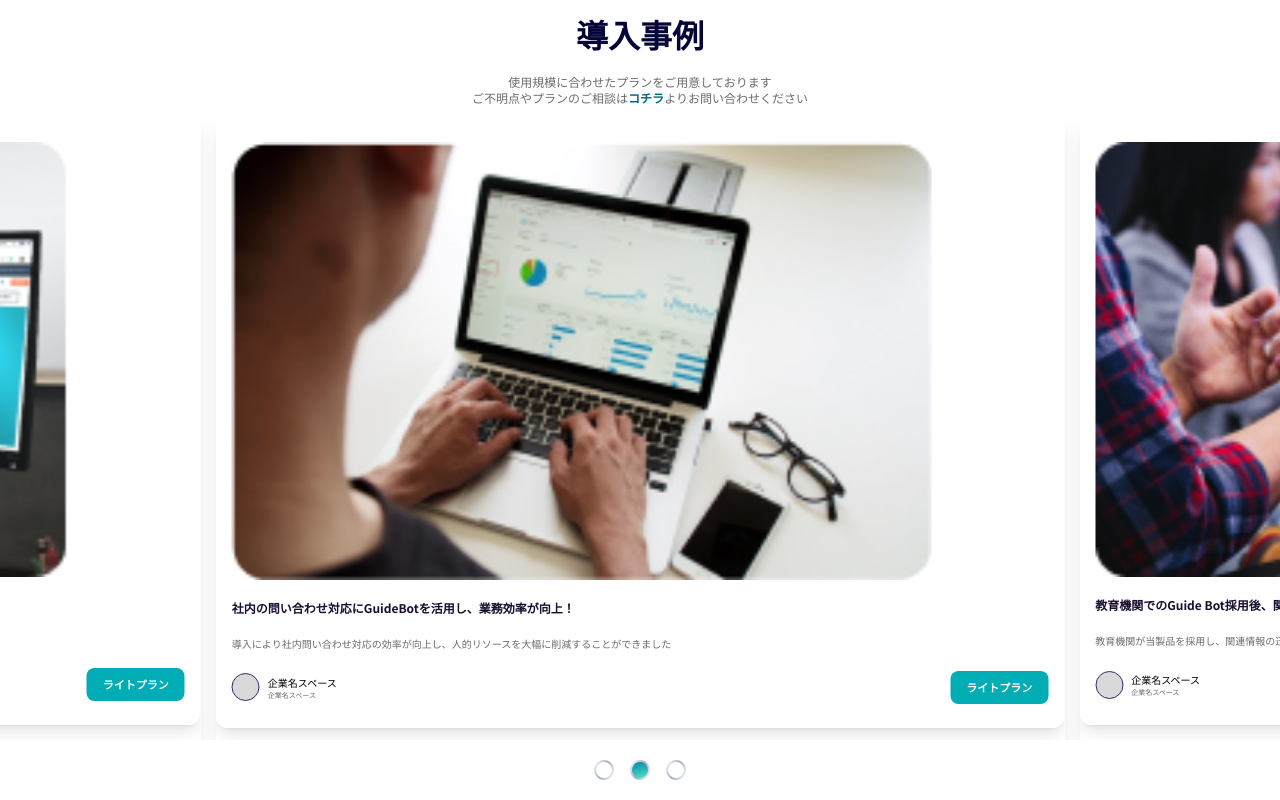
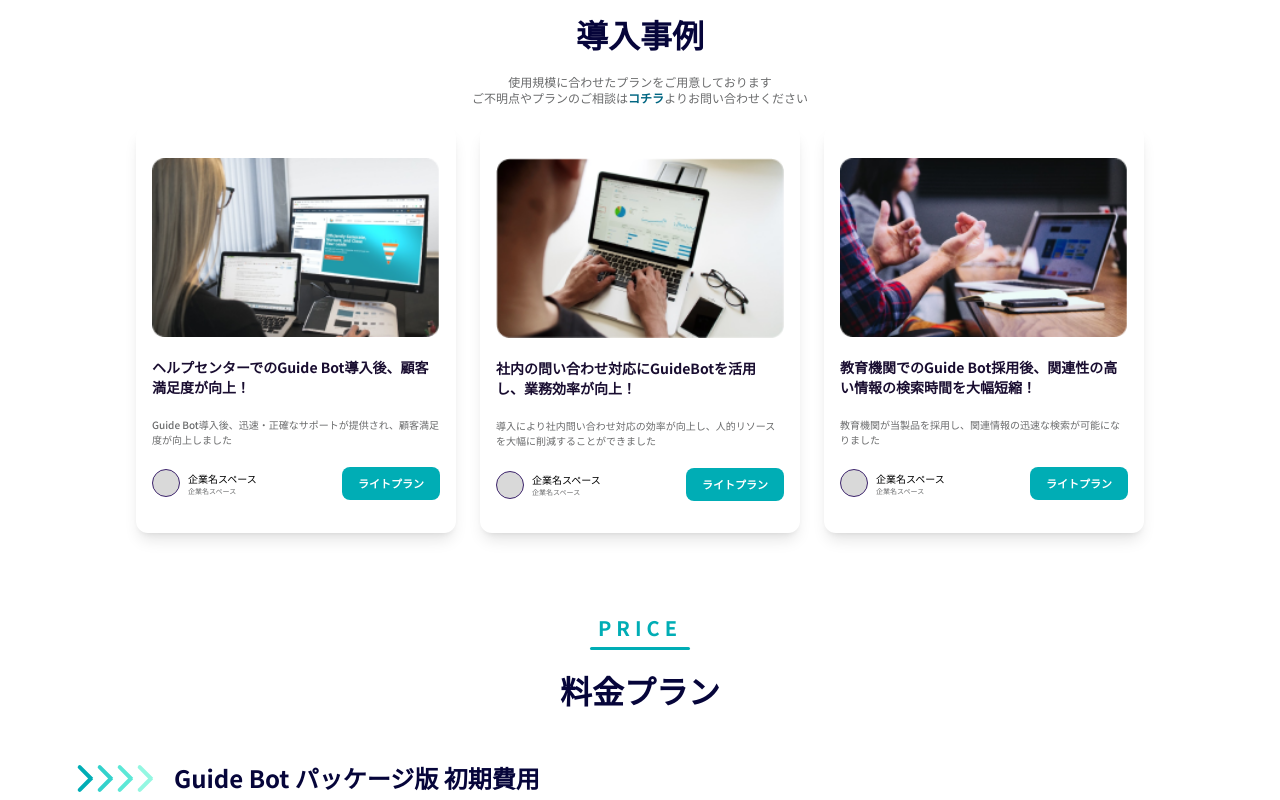
Before and after one commit to Sotatek-PhongNguyen2/Guidebot, a Next.js app: page / in a window 1280 px wide. Shown: the part 3880-4680 px from the top of the page. Built offline with nearby package versions, Linux system fonts and the light colour scheme.

Commit message:
fix case study section

```diff
--- a/app/page.tsx
+++ b/app/page.tsx
@@ -1,7 +1,7 @@
-'use client'
-import { Checkbox } from '@/components/ui/checkbox'
-import { Input } from '@/components/ui/input'
-import { Label } from '@/components/ui/label'
+'use client';
+import { Checkbox } from '@/components/ui/checkbox';
+import { Input } from '@/components/ui/input';
+import { Label } from '@/components/ui/label';
 import {
   Select,
   SelectContent,
@@ -10,19 +10,19 @@ import {
   SelectLabel,
   SelectTrigger,
   SelectValue,
-} from '@/components/ui/select'
-import { Inter } from 'next/font/google'
-import Image from 'next/image'
-import { useState } from 'react'
-import { BiSolidCheckCircle } from 'react-icons/bi'
-import { FaRegEdit } from 'react-icons/fa'
-import { HiOutlineChat } from 'react-icons/hi'
-import { useKeenSlider } from 'keen-slider/react'
-import 'keen-slider/keen-slider.min.css'
-const inter = Inter({ subsets: ['latin'] })
+} from '@/components/ui/select';
+import { Inter } from 'next/font/google';
+import Image from 'next/image';
+import { useState } from 'react';
+import { BiSolidCheckCircle } from 'react-icons/bi';
+import { FaRegEdit } from 'react-icons/fa';
+import { HiOutlineChat } from 'react-icons/hi';
+import { useKeenSlider } from 'keen-slider/react';
+import 'keen-slider/keen-slider.min.css';
+const inter = Inter({ subsets: ['latin'] });
 export default function Home() {
-  const [tab, setTab] = useState('1')
-  const [currentSlide, setCurrentSlide] = useState(1)
+  const [tab, setTab] = useState('1');
+  const [currentSlide, setCurrentSlide] = useState(1);
   const [sliderRef, instanceRef] = useKeenSlider<HTMLDivElement>({
     slides: {
       perView: 1.5,
@@ -31,9 +31,9 @@ export default function Home() {
     },
     initial: 1,
     slideChanged(slider) {
-      setCurrentSlide(slider.track.details.rel)
+      setCurrentSlide(slider.track.details.rel);
     },
-  })
+  });
   return (
     <main className=' min-h-screen'>
       {/* TODO: remove hidden class later */}
@@ -730,6 +730,7 @@ export default function Home() {
               </p>
             </div>
           </div>
+          <div className='block md:hidden'>
             <div ref={sliderRef} className='keen-slider'>
               <div className='keen-slider__slide py-3 shadow-xl'>
                 <div className='rounded-xl px-4 py-6 shadow-lg flex flex-col justify-between'>
@@ -830,7 +831,6 @@ export default function Home() {
                 </div>
               </div>
             </div>
-          <div className='flex justify-center gap-4 mt-5'>
             {[0, 1, 2].map((idx) => {
               return (
                 <div
@@ -839,8 +839,8 @@ export default function Home() {
                 >
                   <button
                     onClick={() => {
-                      instanceRef.current?.moveToIdx(idx)
-                      setCurrentSlide(idx)
+                      instanceRef.current?.moveToIdx(idx);
+                      setCurrentSlide(idx);
                     }}
                     className={
                       'w-4 h-4 rounded-full bg-white' +
@@ -848,10 +848,103 @@ export default function Home() {
                     }
                   ></button>
                 </div>
-              )
+              );
             })}
           </div>
-          <div className='hidden md:flex gap-6 justify-center mt-5'></div>
+          <div className='hidden md:flex gap-6 justify-center mt-5'>
+            <div className='w-[25%] rounded-xl px-4 py-8 shadow-lg'>
+              <Image
+                src={'/casestudy1.png'}
+                alt='case1'
+                height={180}
+                width={700}
+              />
+              <p className='text-[#190D30] text-sm font-bold mt-5'>
+                ヘルプセンターでのGuide Bot導入後、顧客満足度が向上！
+              </p>
+              <p className='text-[#6A6B6C] mt-5 text-[10px] font-medium'>
+                Guide
+                Bot導入後、迅速・正確なサポートが提供され、顧客満足度が向上しました
+              </p>
+              <div className='mt-5 flex items-center justify-between'>
+                <div className='flex items-center'>
+                  <div className='w-[28px] h-[28px] bg-[#D9D9D9] rounded-full border border-[#3D246C] mr-2'></div>
+                  <div>
+                    <p className='text-[#190D330] text-[10px] font-medium'>
+                      企業名スペース
+                    </p>
+                    <p className='text-[#6A6B6C] text-[7px] font-medium'>
+                      企業名スペース
+                    </p>
+                  </div>
+                </div>
+                <button className='bg-[#00ADB5] text-white rounded-lg py-2 px-4 font-semibold text-[11px]'>
+                  ライトプラン
+                </button>
+              </div>
+            </div>
+            <div className='w-[25%] rounded-xl px-4 py-8 shadow-lg'>
+              <Image
+                src={'/casestudy2.png'}
+                alt='case1'
+                height={180}
+                width={700}
+              />
+              <p className='text-[#190D30] text-sm font-bold mt-5'>
+                社内の問い合わせ対応にGuideBotを活用し、業務効率が向上！
+              </p>
+              <p className='text-[#6A6B6C] mt-5 text-[10px] font-medium'>
+                導入により社内問い合わせ対応の効率が向上し、人的リソースを大幅に削減することができました
+              </p>
+              <div className='mt-5 flex items-center justify-between'>
+                <div className='flex items-center'>
+                  <div className='w-[28px] h-[28px] bg-[#D9D9D9] rounded-full border border-[#3D246C] mr-2'></div>
+                  <div>
+                    <p className='text-[#190D330] text-[10px] font-medium'>
+                      企業名スペース
+                    </p>
+                    <p className='text-[#6A6B6C] text-[7px] font-medium'>
+                      企業名スペース
+                    </p>
+                  </div>
+                </div>
+                <button className='bg-[#00ADB5] text-white rounded-lg py-2 px-4 font-semibold text-[11px]'>
+                  ライトプラン
+                </button>
+              </div>
+            </div>
+            <div className='w-[25%] rounded-xl px-4 py-8 shadow-lg'>
+              <Image
+                src={'/casestudy3.png'}
+                alt='case1'
+                height={180}
+                width={700}
+              />
+              <p className='text-[#190D30] text-sm font-bold mt-5'>
+                教育機関でのGuide
+                Bot採用後、関連性の高い情報の検索時間を大幅短縮！
+              </p>
+              <p className='text-[#6A6B6C] mt-5 text-[10px] font-medium'>
+                教育機関が当製品を採用し、関連情報の迅速な検索が可能になりました
+              </p>
+              <div className='mt-5 flex items-center justify-between'>
+                <div className='flex items-center'>
+                  <div className='w-[28px] h-[28px] bg-[#D9D9D9] rounded-full border border-[#3D246C] mr-2'></div>
+                  <div>
+                    <p className='text-[#190D330] text-[10px] font-medium'>
+                      企業名スペース
+                    </p>
+                    <p className='text-[#6A6B6C] text-[7px] font-medium'>
+                      企業名スペース
+                    </p>
+                  </div>
+                </div>
+                <button className='bg-[#00ADB5] text-white rounded-lg py-2 px-4 font-semibold text-[11px]'>
+                  ライトプラン
+                </button>
+              </div>
+            </div>
+          </div>
         </div>
       </div>
       {/* ==============pricesiu================= */}
@@ -1308,5 +1401,5 @@ export default function Home() {
         </div>
       </footer>
     </main>
-  )
+  );
 }
```
Lines whose indentation alone changed are shown as unchanged.
